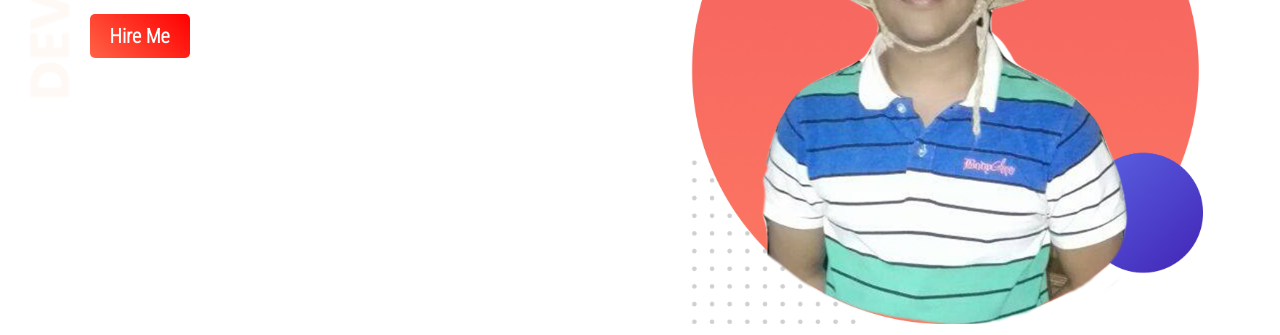
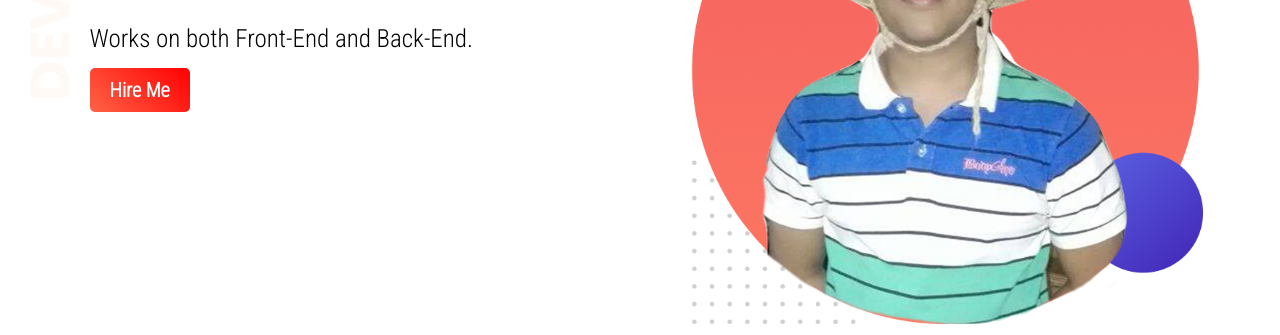
Before and after one commit to masudmkhan/first-project, a plain HTML site: page index.html in a window 1280 px wide. Shown: the part 262-597 px from the top of the page. Drawn offline with Linux system fonts and the light colour scheme.

Commit message:
First Project Done

```diff
--- a/index.html
+++ b/index.html
@@ -36,6 +36,7 @@
 
             <h1>HELLO, I'M <br> <span class="name-highlight"> <b> MASUD MOAZZEM </b> </span> </h1>
             <h3>A full stack allround designer</h3>
+            <p>Works on both Front-End and Back-End.</p>
             <a class="button" target="_blank" href="https://www.linkedin.com/in/m-masud-moazzem-khan-954599203"> <b> Hire Me</b></a>
 
         </div>
```
